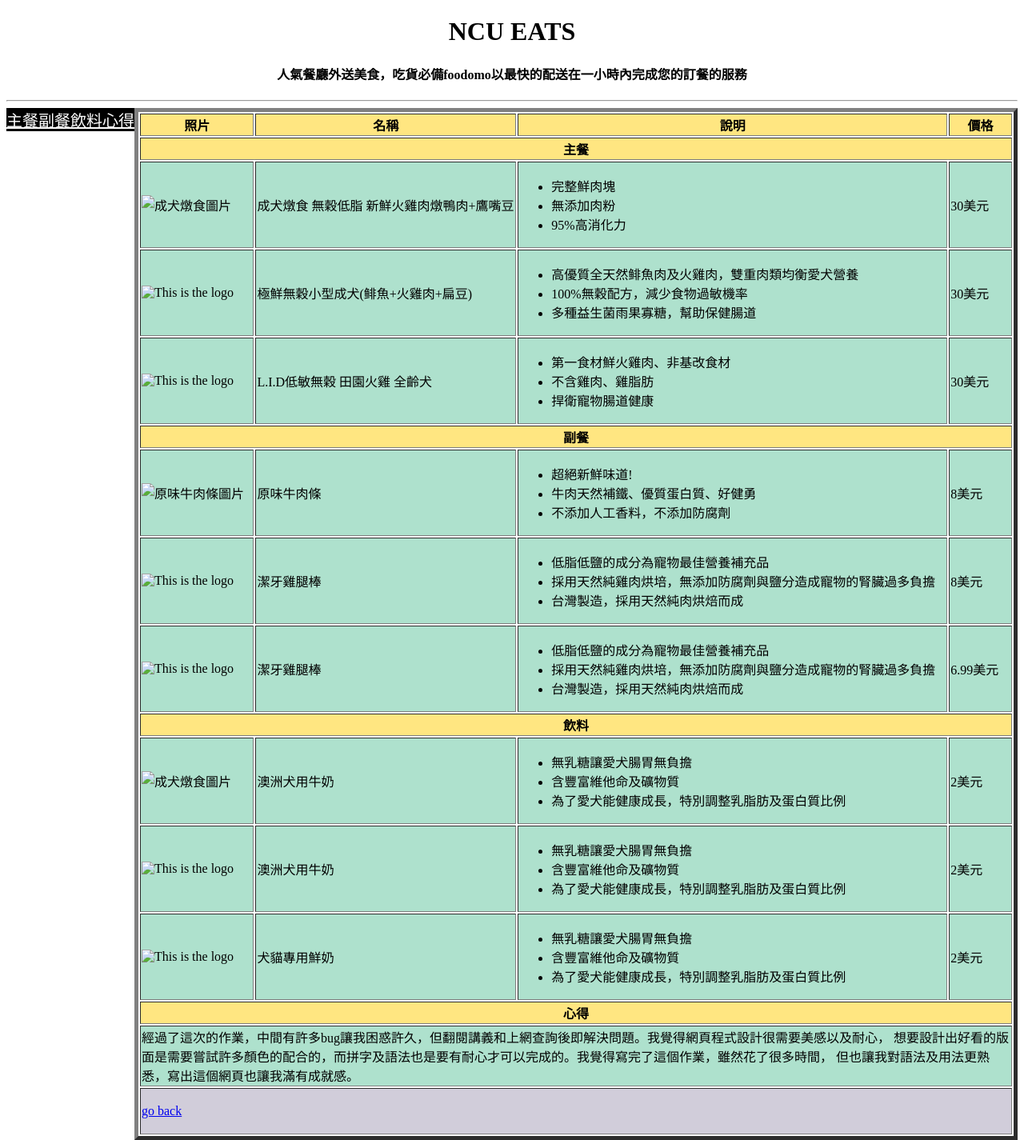
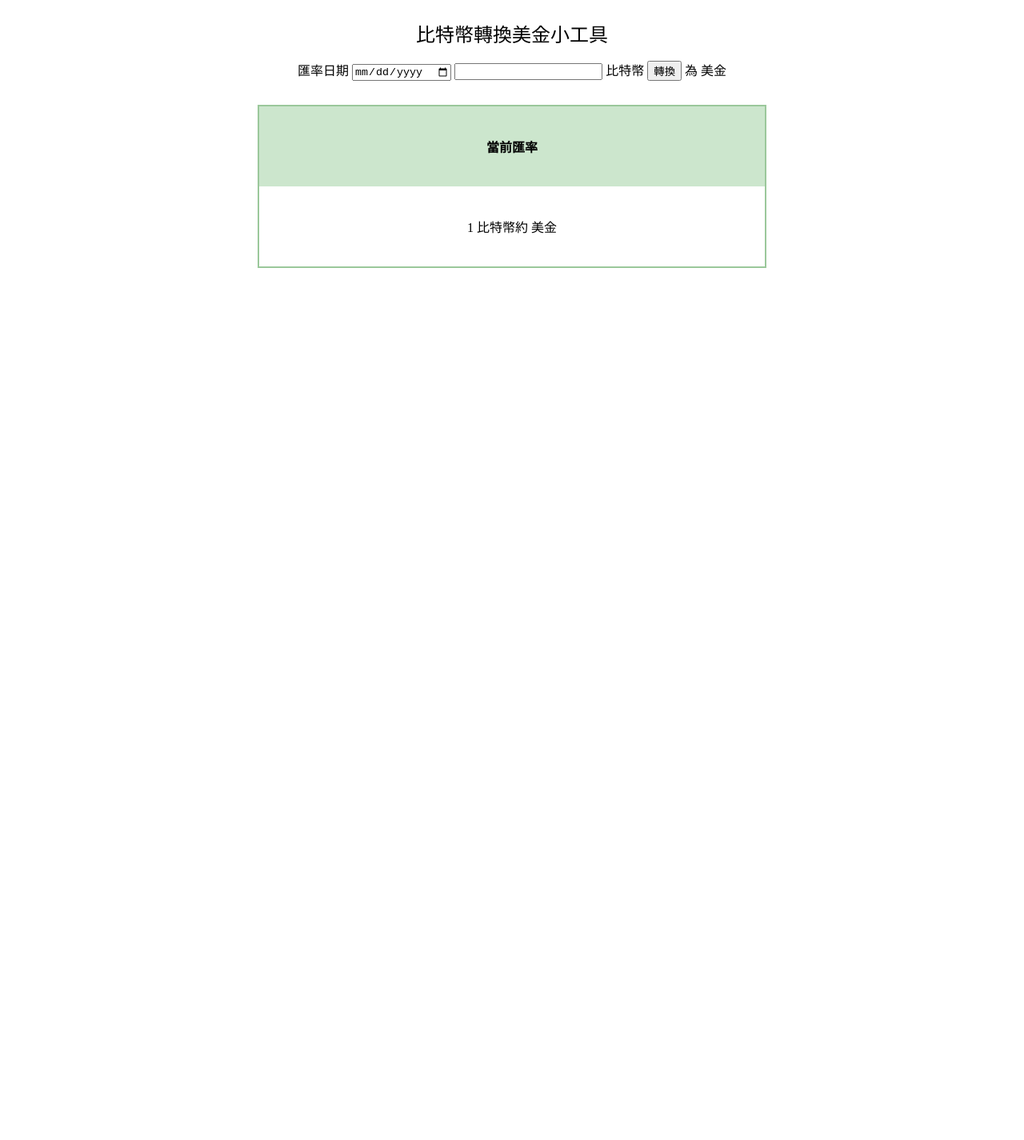
Before and after one commit to yenpangchen/yenpangchen.github.io, a plain HTML site: page index.html in a window 1280 px wide. Shown: the whole page at 80% size. After the commit the page ends 800 px from the top, so only its background shows below. Drawn offline with Linux system fonts and the light colour scheme; files that its build step writes are made by us from their sources.

Commit message:
Update index.html

```diff
--- a/index.html
+++ b/index.html
@@ -1,223 +1,49 @@
 <!DOCTYPE html>
 <html>
 	<head>
-		<title>NCU Eats Menu</title>
-		<meta charset="utf-8">
-		<link rel="stylesheet" href="mystylehw1.css">
+		<title>比特幣匯率轉換</title>
 	</head>
-	<body>
-			<div>
-			<h1 align="center">NCU EATS</h1>
-			<h4 align="center">人氣餐廳外送美食，吃貨必備foodomo以最快的配送在一小時內完成您的訂餐的服務</h4>
-
-
-
-				<hr>
-				<a href="#maindish">主餐</a>
-				<a href="#side">副餐</a>
-				<a href="#drink">飲料</a>
-				<a href="#end">心得</a>
-
+	<body style="text-align: center;align-items: center; display: flex; flex-direction: column;">
+		<div>
+			<center>
+				<p>
+					<font size = "5">比特幣轉換美金小工具</font>
+				</p>
+			</center>
+		</div>
+		<div>
+			<span>匯率日期</span>
+			<input type="date" id="newDate" />
+			<input type="number" id="quantity" />
+			<span>比特幣</span>
+			<button onclick="myfunction()">轉換</button>
+			<span id="result">為 美金</span>
+		</div>
+		<div style="width: 50%; height: 200px; margin-top: 30px; border: 2px solid rgb(155,200,155);">
+			<div style="width: 100%; height: 50%; background-color:#CCE6CD; display: grid; place-items: center;">
+				<h4>當前匯率</h4>
 			</div>
-
-			<table border="5">
-			<thead style="background-color:#FFE681">
-				<tr>
-
-					<th>照片</th>
-					<th>名稱</th>
-					<th>說明</th>
-					<th>價格</th>
-				</tr>
-
-				<tr id="maindish">
-					<th colspan="4" align="center">主餐</th>
-				</tr>
-			</thead>
-
-
-
-			<tbody style="background-color:#AEE1CD">
-				<tr>
-					<td><img src="images/main1.jpg"  alt="成犬燉食圖片" width="120" height="120"   ></td>
-					<td>成犬燉食 無穀低脂 新鮮火雞肉燉鴨肉+鷹嘴豆</td>
-					<td>
-						<ul>
-							<li>完整鮮肉塊</li>
-							<li>無添加肉粉</li>
-							<li>95%高消化力</li>
-						</ul>
-					</td>
-					<td>30美元</td>
-
-				</tr>
-			</tbody>
-
-			<tbody style="background-color:#AEE1CD">
-				<tr>
-					<td><img src="images/main2.jpg"  alt="This is the logo" width="120" height="120"  ></td>
-					<td>極鮮無穀小型成犬(鲱魚+火雞肉+扁豆)</td>
-					<td>
-						<ul>
-							<li>高優質全天然鲱魚肉及火雞肉，雙重肉類均衡愛犬營養</li>
-							<li>100%無穀配方，減少食物過敏機率</li>
-							<li>多種益生菌雨果寡糖，幫助保健腸道</li>
-						</ul>
-					</td>
-					<td>30美元</td>
-				</tr>
-			</tbody>
-
-			<tbody style="background-color:#AEE1CD">
-				<tr>
-					<td><img src="images/main3.jpg"  alt="This is the logo" width="120" height="120"  ></td>
-					<td>L.I.D低敏無穀 田園火雞 全齡犬</td>
-					<td>
-						<ul>
-							<li>第一食材鮮火雞肉、非基改食材</li>
-							<li>不含雞肉、雞脂肪</li>
-							<li>捍衛寵物腸道健康</li>
-						</ul>
-					</td>
-					<td>30美元</td>
-				</tr>
-			</tbody>
-
-			<thead style="background-color:#FFE681">
-				<tr id="side">
-					<th colspan="4" align="center">副餐</th>
-				</tr>
-			</thead>
-
-
-			<tbody style="background-color:#AEE1CD">
-				<tr>
-					<td><img src="images/side2.jpg"  alt="原味牛肉條圖片" width="120" height="120"   ></td>
-					<td>原味牛肉條</td>
-					<td>
-						<ul>
-							<li>超絕新鮮味道!</li>
-							<li>牛肉天然補鐵、優質蛋白質、好健勇</li>
-							<li>不添加人工香料，不添加防腐劑</li>
-						</ul>
-					</td>
-					<td>8美元</td>
-
-				</tr>
-			</tbody>
-
-			<tbody style="background-color:#AEE1CD">
-				<tr>
-					<td><img src="images/side1.jpg"  alt="This is the logo" width="120" height="120"  ></td>
-					<td>潔牙雞腿棒</td>
-					<td>
-						<ul>
-							<li>低脂低鹽的成分為寵物最佳營養補充品</li>
-							<li>採用天然純雞肉烘培，無添加防腐劑與鹽分造成寵物的腎臟過多負擔</li>
-							<li>台灣製造，採用天然純肉烘焙而成</li>
-						</ul>
-					</td>
-					<td>8美元</td>
-				</tr>
-			</tbody>
-
-			<tbody style="background-color:#AEE1CD">
-				<tr>
-					<td><img src="images/side1.jpg"  alt="This is the logo" width="120" height="120"  ></td>
-					<td>潔牙雞腿棒</td>
-					<td>
-						<ul>
-							<li>低脂低鹽的成分為寵物最佳營養補充品</li>
-							<li>採用天然純雞肉烘培，無添加防腐劑與鹽分造成寵物的腎臟過多負擔</li>
-							<li>台灣製造，採用天然純肉烘焙而成</li>
-						</ul>
-					</td>
-					<td>6.99美元</td>
-				</tr>
-			</tbody>
-
-
-			<thead style="background-color:#FFE681">
-				<tr id="drink">
-					<th colspan="4" align="center">飲料</th>
-				</tr>
-			</thead>
-
-
-			<tbody style="background-color:#AEE1CD">
-				<tr>
-					<td><img src="images/drink1.jpg"  alt="成犬燉食圖片" width="120" height="120"   ></td>
-					<td>澳洲犬用牛奶</td>
-					<td>
-						<ul>
-							<li>無乳糖讓愛犬腸胃無負擔</li>
-							<li>含豐富維他命及礦物質</li>
-							<li>為了愛犬能健康成長，特別調整乳脂肪及蛋白質比例</li>
-						</ul>
-					</td>
-					<td>2美元</td>
-
-				</tr>
-			</tbody>
-
-			<tbody style="background-color:#AEE1CD">
-				<tr>
-					<td><img src="images/drink1.jpg"  alt="This is the logo" width="120" height="120"  ></td>
-					<td>澳洲犬用牛奶</td>
-					<td>
-						<ul>
-							<li>無乳糖讓愛犬腸胃無負擔</li>
-							<li>含豐富維他命及礦物質</li>
-							<li>為了愛犬能健康成長，特別調整乳脂肪及蛋白質比例</li>
-						</ul>
-					</td>
-					<td>2美元</td>
-				</tr>
-			</tbody>
-
-			<tbody style="background-color:#AEE1CD">
-				<tr>
-					<td><img src="images/drink2.jpg"  alt="This is the logo" width="120" height="120"  ></td>
-					<td>犬貓專用鮮奶</td>
-					<td>
-						<ul>
-							<li>無乳糖讓愛犬腸胃無負擔</li>
-							<li>含豐富維他命及礦物質</li>
-							<li>為了愛犬能健康成長，特別調整乳脂肪及蛋白質比例</li>
-						</ul>
-					</td>
-					<td>2美元</td>
-				</tr>
-			</tbody>
-
-
-			<thead style="background-color:#FFE681">
-
-				<tr id="end">
-					<th colspan="4" align="center">心得</th>
-				</tr>
-			</thead>
-
-
-			<tbody style="background-color:#AEE1CD">
-				<tr>
-
-					<td colspan="4">經過了這次的作業，中間有許多bug讓我困惑許久，但翻閱講義和上網查詢後即解決問題。我覺得網頁程式設計很需要美感以及耐心，
-					想要設計出好看的版面是需要嘗試許多顏色的配合的，而拼字及語法也是要有耐心才可以完成的。我覺得寫完了這個作業，雖然花了很多時間，
-					但也讓我對語法及用法更熟悉，寫出這個網頁也讓我滿有成就感。
-					</td>
-
-				</tr>
-			</tbody>
-
-			<tfoot style="background-color:#D1CDDA">
-				<tr>
-					<td colspan="4" align="center"><br>
-						<a href="#maindish">go back</a><br>
-						<br></td>
-				</tr>
-			</tfoot>
-		</table>
-
+			<div style="width: 100%; height: 50%; display: grid; place-items: center;">
+				<p id="bitcoinprice">1 比特幣約 美金</p>
+			</div>
+		</div>
+		<script>
+			function myfunction() {
+				var date = document.querySelector("#newDate").value;
+				var quantity = document.querySelector("#quantity").value;
+				var bitcoinprice = document.querySelector("#bitcoinprice");
+				var total = document.querySelector("#result");
+				if (date.length > 0) {
+					fetch(`https://api.coindesk.com/v1/bpi/historical/close.json?start=${date}&end=${date}`)
+					.then((result) => result.json())
+					.then((resultJson) => {
+						bitcoinprice.innerHTML = `1 比特幣約 ${resultJson.bpi[date]} 美金`;
+						total.innerHTML = `為 ${parseFloat(quantity) * parseFloat(resultJson.bpi[date])} 美金`;})
+					.catch((err) => {
+						console.log(err);
+						alert("查無該日期匯率資料！");});}
+				else {alert("日期格式錯誤！");}
+			}
+		</script>
 	</body>
 </html>
```
